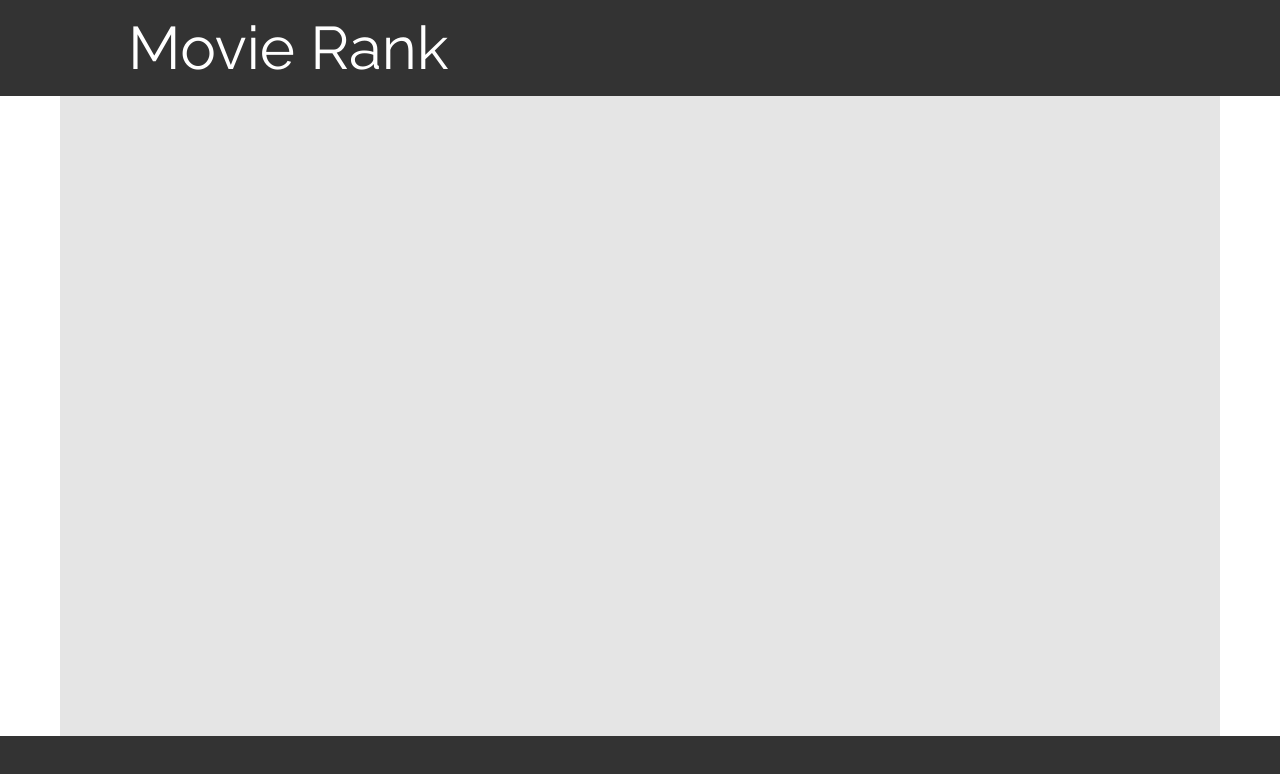
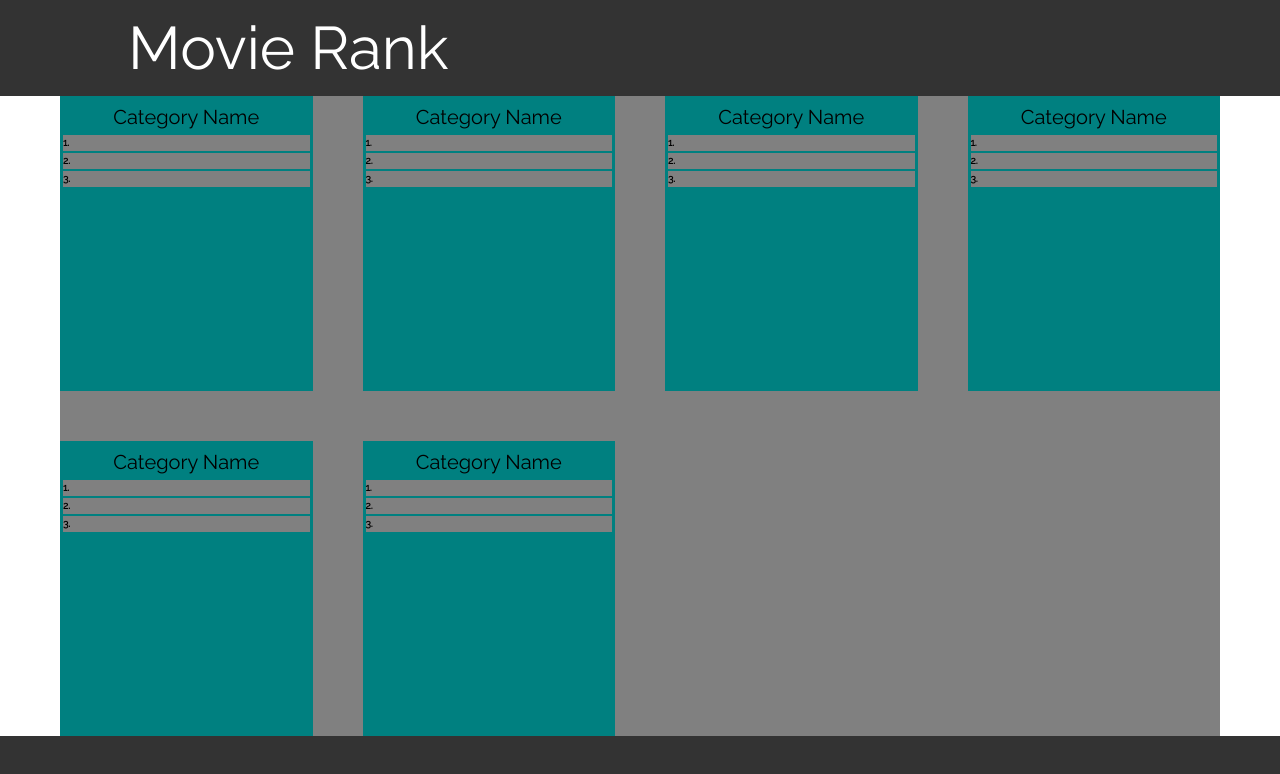
Before and after one commit to Bartoszkie/Sample-SPA, a React (Create React App) app: page / in a window 1280 px wide. Shown: the top 774 px of the page. Built offline with nearby package versions, Linux system fonts and the light colour scheme.

Commit message:
added functionality about cards and fetched items

```diff
--- a/src/components/movie-cart/movie-cart.component.jsx
+++ b/src/components/movie-cart/movie-cart.component.jsx
@@ -0,0 +1,22 @@
+import React from "react";
+
+//STYLES
+import { H4 } from "../../sass/base/_typography.styles";
+import { MovieCartContainer} from "./movie-cart.styles";
+
+import MovieItem from "../movie-item/movie-item.component";
+
+const MovieCart = () => {
+  return (
+    <MovieCartContainer>
+      <H4>Category Name</H4>
+      <ol>
+        <MovieItem/>
+        <MovieItem/>
+        <MovieItem/>
+      </ol>
+    </MovieCartContainer>
+  );
+};
+
+export default MovieCart;
--- a/src/components/movie-cart/movie-cart.styles.js
+++ b/src/components/movie-cart/movie-cart.styles.js
@@ -0,0 +1,30 @@
+import styled from 'styled-components';
+
+export const MovieCartContainer = styled.div`
+    padding: .5rem .2rem;
+
+    background-color: teal;
+
+    height: 100%;
+
+    display: flex;
+    flex-direction: column;
+    justify-content: flex-start;
+    align-items: center;
+
+    ol {
+        list-style: none;
+        counter-reset: my-reset;
+        width: 100%;
+
+        & li {
+            counter-increment: my-reset;
+
+            &::before {
+                content: counter(my-reset) ". ";
+                color: black;
+                font-weight: bold;
+            }
+        }
+    }
+`;
--- a/src/components/movie-item/movie-item.component.jsx
+++ b/src/components/movie-item/movie-item.component.jsx
@@ -0,0 +1,13 @@
+import React from 'react';
+
+import {MovieItemContainer} from './movie-item.styles';
+
+const MovieItem = () => {
+    return (
+        <MovieItemContainer>
+
+        </MovieItemContainer>
+    );
+}
+
+export default MovieItem;
--- a/src/components/movie-item/movie-item.styles.js
+++ b/src/components/movie-item/movie-item.styles.js
@@ -0,0 +1,8 @@
+import styled from 'styled-components';
+
+export const MovieItemContainer = styled.li`
+    background-color: grey;
+    max-width: 100%;
+
+    margin: .2rem .1rem;
+`;
--- a/src/components/movie-results/movie-results.component.jsx
+++ b/src/components/movie-results/movie-results.component.jsx
@@ -1,11 +1,18 @@
 import React from 'react';
+
+import MovieCart from '../movie-cart/movie-cart.component';
 
 import {MovieResultsContainer} from './movie-results.styles';
 
 const MovieResults = () => {
     return (
         <MovieResultsContainer>
-
+            <MovieCart/>
+            <MovieCart/>
+            <MovieCart/>
+            <MovieCart/>
+            <MovieCart/>
+            <MovieCart/>
         </MovieResultsContainer>
     );
 }
--- a/src/components/movie-results/movie-results.styles.js
+++ b/src/components/movie-results/movie-results.styles.js
@@ -1,8 +1,12 @@
 import styled from 'styled-components';
 
 export const MovieResultsContainer = styled.section`
-    grid-column: center-start / center-end;
-    grid-row: 2 / 3;
+  grid-column: center-start / center-end;
+  grid-row: 2 / 3;
 
-    background-color: rgba(0, 0, 0, .1);
+  background-color: grey;
+
+  display: grid;
+  grid-gap: 5rem;
+  grid-template-columns: repeat(auto-fit, minmax(25rem, 1fr));
 `;
--- a/src/sass/base/_typography.styles.js
+++ b/src/sass/base/_typography.styles.js
@@ -4,3 +4,8 @@ export const H1 = styled.h1`
     font-size: 6rem;
     font-weight: 100;
 `;
+
+export const H4 = styled.h1`
+    font-size: 2rem;
+    font-weight: 400;
+`;
```
